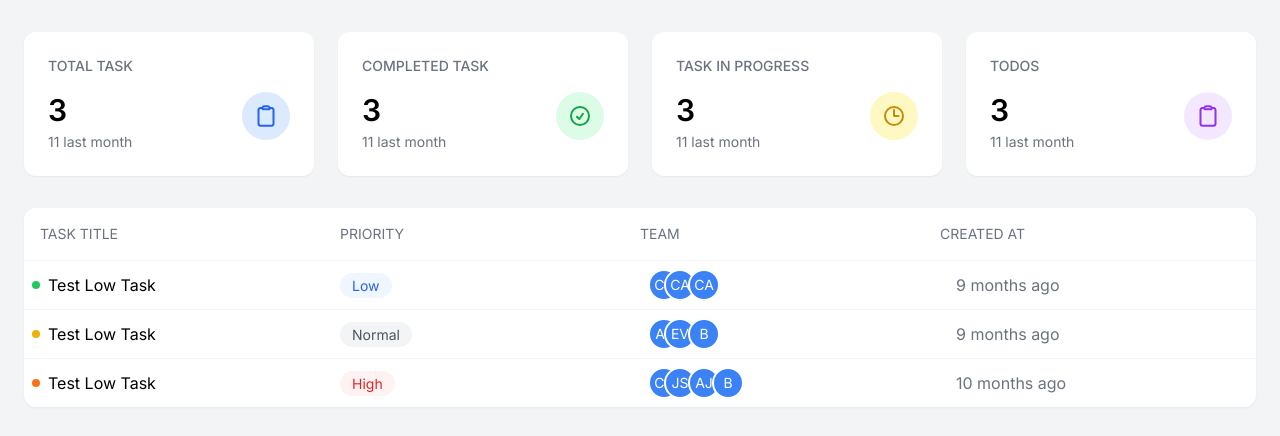
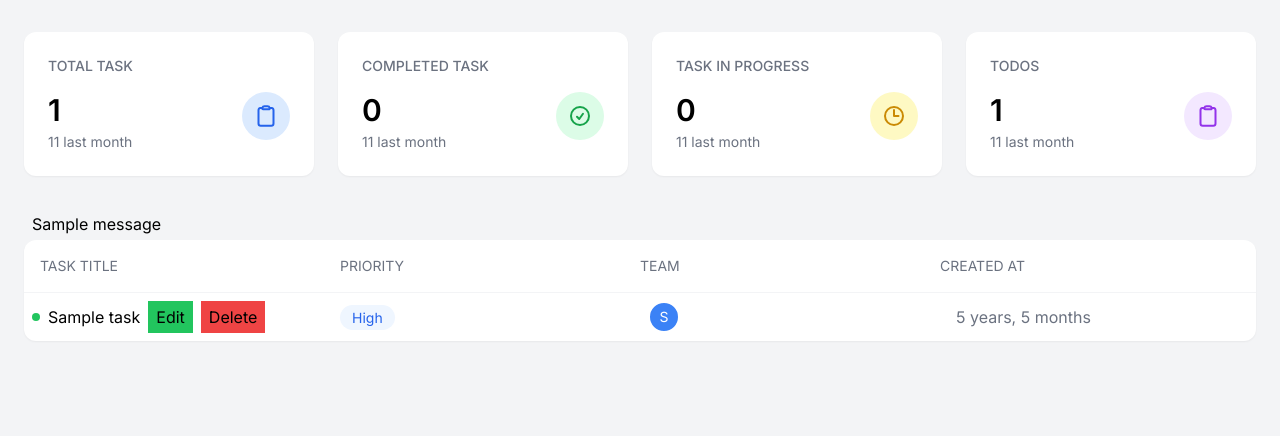
Before and after one commit to tn592/task-management-django, a Django app: page /tasks/manager_dashboard/ in a window 1280 px wide. Shown: the part 64-500 px from the top of the page. Run offline with Django 5.2, Linux system fonts and the light colour scheme; tables that the repository leaves empty hold one stand-in row (values such as "Sample post"); one stand-in notice (Sample message) is shown.

Commit message:
module-8

```diff
--- a/populate_db.py
+++ b/populate_db.py
@@ -51,7 +51,6 @@ def populate_db():
     for task in tasks:
         TaskDetail.objects.create(
             task=task,
-            assigned_to=", ".join([emp.name for emp in task.assigned_to.all()]),
             priority=random.choice(["H", "M", "L"]),
             notes=fake.paragraph(),
         )
--- a/static/css/output.css
+++ b/static/css/output.css
@@ -863,11 +863,6 @@ video {
   background-color: rgb(34 197 94 / var(--tw-bg-opacity, 1));
 }
 
-.bg-orange-500 {
-  --tw-bg-opacity: 1;
-  background-color: rgb(249 115 22 / var(--tw-bg-opacity, 1));
-}
-
 .bg-purple-100 {
   --tw-bg-opacity: 1;
   background-color: rgb(243 232 255 / var(--tw-bg-opacity, 1));
@@ -886,6 +881,11 @@ video {
 .bg-red-500 {
   --tw-bg-opacity: 1;
   background-color: rgb(239 68 68 / var(--tw-bg-opacity, 1));
+}
+
+.bg-rose-500 {
+  --tw-bg-opacity: 1;
+  background-color: rgb(244 63 94 / var(--tw-bg-opacity, 1));
 }
 
 .bg-rose-600 {
@@ -922,6 +922,11 @@ video {
 
 .p-6 {
   padding: 1.5rem;
+}
+
+.px-2 {
+  padding-left: 0.5rem;
+  padding-right: 0.5rem;
 }
 
 .px-3 {
--- a/tasks/models.py
+++ b/tasks/models.py
@@ -43,7 +43,7 @@ class TaskDetail(models.Model):
     PRIORITY_OPTIONS = (("HIGH", "High"), ("MEDIUM", "Medium"), ("LOW", "Low"))
     # std_id = models.CharField(max_length=200, primary_key=True)
     task = models.OneToOneField(Task, on_delete=models.CASCADE, related_name="details")
-    assigned_to = models.CharField(max_length=100)
+    # assigned_to = models.CharField(max_length=100)
     priority = models.CharField(max_length=6, choices=PRIORITY_OPTIONS, default=LOW)
     notes = models.TextField(blank=True, null=True)
 
--- a/tasks/templates/dashboard/dashboard.html
+++ b/tasks/templates/dashboard/dashboard.html
@@ -13,7 +13,7 @@
 			href="https://fonts.googleapis.com/css2?family=Inter:ital,opsz,wght@0,14..32,100..900;1,14..32,100..900&display=swap"
 			rel="stylesheet"
 		/>
-		<link rel="stylesheet" href="{% static "css/output.css" %}">
+		<link rel="stylesheet" href="{% static 'css/output.css' %}">
 		<style>
 			body {
 				font-family: "Inter", sans-serif;
@@ -53,13 +53,14 @@
 				{% comment %} Stats Grid {% endcomment %}
 				<div class="grid grid-cols-4 gap-6 mb-8">
 					{% comment %} Total Task {% endcomment %}
+					<a href=" {% url 'manager_dashboard' %}">
 						<div class="bg-white rounded-xl p-6 shadow-sm">
 							<h3 class="text-sm font-medium text-gray-500 mb-4">
 								TOTAL TASK
 							</h3>
 							<div class="flex justify-between items-start">
 								<div>
-								<p class="text-3xl font-semibold mb-1">3</p>
+									<p class="text-3xl font-semibold mb-1">{{counts.total}}</p>
 									<p class="text-gray-500 text-sm">
 										11 last month
 									</p>
@@ -82,14 +83,16 @@
 								</div>
 							</div>
 						</div>
+					</a>
 					{% comment %} Completed Task {% endcomment %}
+					<a href=" {% url 'manager_dashboard' %}?type=completed">
 						<div class="bg-white rounded-xl p-6 shadow-sm">
 							<h3 class="text-sm font-medium text-gray-500 mb-4">
 								COMPLETED TASK
 							</h3>
 							<div class="flex justify-between items-start">
 								<div>
-								<p class="text-3xl font-semibold mb-1">3</p>
+									<p class="text-3xl font-semibold mb-1">{{counts.completed}}</p>
 									<p class="text-gray-500 text-sm">
 										11 last month
 									</p>
@@ -112,14 +115,16 @@
 								</div>
 							</div>
 						</div>
+					</a>
 					{% comment %} Task in Progress {% endcomment %}
+					<a href="{% url 'manager_dashboard' %}?type=in_progress">
 						<div class="bg-white rounded-xl p-6 shadow-sm">
 							<h3 class="text-sm font-medium text-gray-500 mb-4">
 								TASK IN PROGRESS
 							</h3>
 							<div class="flex justify-between items-start">
 								<div>
-								<p class="text-3xl font-semibold mb-1">3</p>
+									<p class="text-3xl font-semibold mb-1">{{counts.in_progress}}</p>
 									<p class="text-gray-500 text-sm">
 										11 last month
 									</p>
@@ -142,14 +147,16 @@
 								</div>
 							</div>
 						</div>
+					</a>
 					{% comment %} TODOS {% endcomment %}
+					<a href="{% url 'manager_dashboard' %}?type=pending">
 						<div class="bg-white rounded-xl p-6 shadow-sm">
 							<h3 class="text-sm font-medium text-gray-500 mb-4">
 								TODOS
 							</h3>
 							<div class="flex justify-between items-start">
 								<div>
-								<p class="text-3xl font-semibold mb-1">3</p>
+									<p class="text-3xl font-semibold mb-1">{{counts.pending}}</p>
 									<p class="text-gray-500 text-sm">
 										11 last month
 									</p>
@@ -172,6 +179,14 @@
 								</div>
 							</div>
 						</div>
+					</a>
+				</div>
+				<div>
+			{% if messages %}
+				{% for message in messages %}
+					<div class="px-2 py-1 {% if message.tags == 'error' %} bg-red-500 {% endif %} "> {{message}} </div>
+				{% endfor %}
+			{% endif %}
 		</div>
 				{% block tasks %} {% endblock tasks %}
 			</main>
--- a/tasks/templates/dashboard/manager-dashboard.html
+++ b/tasks/templates/dashboard/manager-dashboard.html
@@ -12,121 +12,39 @@
 	</div>
 	<div class="divide-y divide-gray-100">
 		{% comment %} Task Items 1st row {% endcomment %}
-		<div class="grid grid-cols-4 p-2 gap-4 items-center">
+		{% for task in tasks %}
+			<div class="grid grid-cols-4 p-2 gap-4 items-center">
 			<div class="flex items-center gap-2">
 				<div class="w-2 h-2 bg-green-500 rounded-full"></div>
-				<div>
-					<span>Test Low Task</span>
-				</div>
+				<span>{{task.title}}</span>
+					<a href="{% url 'update_task' task.id %}" class="px-2 py-1 bg-green-500">Edit</a>
+					<form action="{% url 'delete_task' task.id %}" method="POST">
+						{% csrf_token %}
+						<button type="submit" class="px-2 py-1 bg-red-500">Delete</button>
+					</form>
 			</div>
 			<div>
 				<span
 					class="px-3 py-1 rounded-full bg-blue-50 text-blue-600 text-sm"
-					>Low</span
+					>{{task.details.get_priority_display}}</span
 				>
 			</div>
 			<div>
 				<div class="flex -space-x-2">
-					<div
+					{% for emp in task.assigned_to.all %}
+						<div
 						class="w-8 h-8 rounded-full bg-blue-500 flex items-center justify-center text-white text-sm border-2 border-white"
 					>
-						CA
+						{{emp.name|slice:':1'}}
 					</div>
-					<div
-						class="w-8 h-8 rounded-full bg-blue-500 flex items-center justify-center text-white text-sm border-2 border-white"
-					>
-						CA
-					</div>
-					<div
-						class="w-8 h-8 rounded-full bg-blue-500 flex items-center justify-center text-white text-sm border-2 border-white"
-					>
-						CA
-					</div>
+					{% endfor %}
 				</div>
 			</div>
 			<div>
-				<span class="text-gray-500">9 months ago</span>
+				<span class="text-gray-500">{{task.created_at|timesince}}</span>
 			</div>
 		</div>
-		{% comment %} Task Items 2nd row {% endcomment %}
-		<div class="grid grid-cols-4 p-2 gap-4 items-center">
-			<div class="flex items-center gap-2">
-				<div class="w-2 h-2 bg-yellow-500 rounded-full"></div>
-				<div>
-					<span>Test Low Task</span>
-				</div>
-			</div>
-			<div>
-				<span
-					class="px-3 py-1 rounded-full bg-gray-100 text-gray-600 text-sm"
-					>Normal</span
-				>
-			</div>
-			<div>
-				<div class="flex -space-x-2">
-					<div
-						class="w-8 h-8 rounded-full bg-blue-500 flex items-center justify-center text-white text-sm border-2 border-white"
-					>
-						AJ
-					</div>
-					<div
-						class="w-8 h-8 rounded-full bg-blue-500 flex items-center justify-center text-white text-sm border-2 border-white"
-					>
-						EV
-					</div>
-					<div
-						class="w-8 h-8 rounded-full bg-blue-500 flex items-center justify-center text-white text-sm border-2 border-white"
-					>
-						B
-					</div>
-				</div>
-			</div>
-			<div>
-				<span class="text-gray-500">9 months ago</span>
-			</div>
-		</div>
-		{% comment %} Task Items 3rd row {% endcomment %}
-		<div class="grid grid-cols-4 p-2 gap-4 items-center">
-			<div class="flex items-center gap-2">
-				<div class="w-2 h-2 bg-orange-500 rounded-full"></div>
-				<div>
-					<span>Test Low Task</span>
-				</div>
-			</div>
-			<div>
-				<span
-					class="px-3 py-1 rounded-full bg-red-50 text-red-600 text-sm"
-					>High</span
-				>
-			</div>
-			<div>
-				<div class="flex -space-x-2">
-					<div
-						class="w-8 h-8 rounded-full bg-blue-500 flex items-center justify-center text-white text-sm border-2 border-white"
-					>
-						CA
-					</div>
-					<div
-						class="w-8 h-8 rounded-full bg-blue-500 flex items-center justify-center text-white text-sm border-2 border-white"
-					>
-						JS
-					</div>
-					<div
-						class="w-8 h-8 rounded-full bg-blue-500 flex items-center justify-center text-white text-sm border-2 border-white"
-					>
-						AJ
-					</div>
-					<div
-						class="w-8 h-8 rounded-full bg-blue-500 flex items-center justify-center text-white text-sm border-2 border-white"
-					>
-						B
-					</div>
-				</div>
-			</div>
-			<div>
-				<span class="text-gray-500">10 months ago</span>
-			</div>
-		</div>
+		{% endfor %}
 	</div>
 </div>
 {% endblock tasks %}
--- a/tasks/urls.py
+++ b/tasks/urls.py
@@ -1,10 +1,11 @@
 from django.urls import path
-from tasks.views import manager_dashboard, test, user_dashboard, create_task, view_task
+from tasks.views import delete_task, manager_dashboard, update_task,user_dashboard, create_task, view_task
 
 urlpatterns = [
-    path("manager_dashboard/", manager_dashboard),
+    path("manager_dashboard/", manager_dashboard, name="manager_dashboard"),
     path("user_dashboard/", user_dashboard),
-    path("test/", test),
-    path("create_task/", create_task),
+    path("create_task/", create_task, name="create_task"),
     path("view_task/", view_task),
+    path("update_task/<int:id>/", update_task, name="update_task"),
+    path("delete_task/<int:id>/", delete_task, name="delete_task"),
 ]
--- a/tasks/views.py
+++ b/tasks/views.py
@@ -1,100 +1,102 @@
+from django.contrib import messages
 from django.db.models.aggregates import Count
-from django.shortcuts import render
+from django.shortcuts import redirect, render
 from django.http import HttpResponse
-
-from tasks.forms import TaskForm, TaskModelForm
+from tasks.forms import TaskDetailModelForm, TaskForm, TaskModelForm
 from tasks.models import Project, Task, Employee, TaskDetail
 from datetime import date
 from django.db.models import Q
 
 def manager_dashboard(request):
-    return render(request, "dashboard/manager-dashboard.html")
+    type= request.GET.get('type', 'all')
+    # print(request.GET)
+    # tasks = Task.objects.select_related('details').prefetch_related('assigned_to').all()
+    base_query = Task.objects.select_related('details').prefetch_related('assigned_to')
+    # total_tasks = tasks.count()
+    # completed_tasks = Task.objects.filter(status='COMPLETED').count()
+    # task_in_progress = Task.objects.filter(status='IN_PROGRESS').count()
+    # pending_tasks = Task.objects.filter(status='PENDING').count()
+    counts = Task.objects.aggregate(
+        total=Count('id'),
+        completed=Count('id',filter=Q(status='COMPLETED')),
+        in_progress=Count('id',filter=Q(status='IN_PROGRESS')),
+        pending=Count('id',filter=Q(status='PENDING'))
+        )
+    # Retriving task data
+    if type=='completed':
+        tasks = base_query.filter(status="COMPLETED")
+    elif type=='in_progress':
+        tasks = base_query.filter(status="IN_PROGRESS")
+    elif type=='pending':
+        tasks = base_query.filter(status="PENDING")
+    else:
+        tasks = base_query.all()
+
+    context = {
+        "tasks": tasks,
+        "counts":counts
+    }
+    return render(request, "dashboard/manager-dashboard.html", context)
 
 
 def user_dashboard(request):
     return render(request, "dashboard/user-dashboard.html")
 
 
-def test(request):
-    names = ["Kyo", "Ishikaowa", "Loid", "Satoru"]
-    count = 0
-    for n in names:
-        count += 1
-    context = {"name": names, "age": 23, "count": count}
-    return render(request, "test.html", context)
-
 
 def create_task(request):
     employees = Employee.objects.all()
-    form = TaskModelForm()  # For GET
+    task_form = TaskModelForm()
+    task_detail_form = TaskDetailModelForm()
+    if request.method == "POST":
+        task_form = TaskModelForm(request.POST)
+        task_detail_form = TaskDetailModelForm(request.POST)
+        if task_form.is_valid() and task_detail_form.is_valid():
+            task = task_form.save()
+            task_detail = task_detail_form.save(commit=False)
+            task_detail.task = task
+            task_detail.save()
+            messages.success(request, "Task Created Successfully")
+            return redirect(
+                'create_task'
+            )
+
+    context = {"task_form": task_form, "task_detail_form": task_detail_form}
+    return render(request, "task_form.html", context)
+
+def update_task(request, id):
+    task = Task.objects.get(id=id)
+    task_form = TaskModelForm(instance=task)
+    if task.details:
+        task_detail_form = TaskDetailModelForm(instance=task.details)
 
     if request.method == "POST":
-        form = TaskModelForm(request.POST)
-        if form.is_valid():
-            """For Model Form Data"""
-            print(form)
-            form.save()
-            return render(
-                request,
-                "task_form.html",
-                {"form": form, "message": "task added successfully"},
+        task_form = TaskModelForm(request.POST, instance=task)
+        task_detail_form = TaskDetailModelForm(request.POST, instance=task.details)
+        if task_form.is_valid() and task_detail_form.is_valid():
+            task = task_form.save()
+            task_detail = task_detail_form.save(commit=False)
+            task_detail.task = task
+            task_detail.save()
+            messages.success(request, "Task Updated Successfully")
+            return redirect(
+                'update_task', id
             )
-            """For Django Form Data"""
-            # data = form.cleaned_data
-            # title = data.get("title")
-            # description = data.get("description")
-            # due_date = data.get("due_date")
-            # assigned_to = data.get("assigned_to")  # list [1,2,3]
 
-            # task = Task.objects.create(
-            #     title=title, description=description, due_date=due_date
-            # )
-            # # Assign employee to tasks
-            # for emp_id in assigned_to:
-            #     employee = Employee.objects.get(id=emp_id)
-            #     task.assigned_to.add(employee)
-            # return HttpResponse("Task added successfully")
-
-    context = {"form": form}
+    context = {"task_form": task_form, "task_detail_form": task_detail_form}
     return render(request, "task_form.html", context)
 
+def delete_task(request, id):
+    if request.method == 'POST':
+        task = Task.objects.get(id=id)
+        task.delete()
+        messages.success(request, 'Task Deleted Successfully')
+        return redirect(manager_dashboard)
+    else:
+        messages.error(request, "something went wrong")
+        return redirect(manager_dashboard)
 
 def view_task(request):
-    # retrive all date from tasks model
-    # tasks = Task.objects.all()
-    # retrive a specific task
-    # task_3 = Task.objects.get(pk=1)
-    # # fetch the first task
-    # first_task = Task.objects.first()
-    # # show the task that are pending
-    # pending_task = Task.objects.filter(status="PENDING")
-    # # show the task which due date is today
-    # task = Task.objects.filter(due_date=date.today())
-    # # show the task whose priority is not low
-    # tp = TaskDetail.objects.exclude(priority='L')
-
-    # show the task that contain word "Paper" and status PENDING
-    # tasks = Task.objects.filter(title__icontains='c', status='PENDING')
-
-    # show the task which are pending or in-progress
-    # tasks = Task.objects.filter(Q(status = "PENDING") | Q(status = "IN_PROGRESS"))
-    # tasks = Task.objects.filter(title = "Cloudy").exists()
-
-    # select_related (ForeignKey, OneToOneField)
-    # tasks =Task.objects.all()
-    # tasks = Task.objects.select_related('details').all()
-    # tasks = TaskDetail.objects.select_related('task').all()
-    # tasks = Task.objects.select_related('project').all()
-    # prefetch_related (reverse foreign key and manytomany)
-    # tasks = Project.objects.prefetch_related('projects').all()
-    # tasks = Task.objects.prefetch_related('assigned_to').all()
-
-    # return render(
-    #     request,
-    #     "show_task.html",
-    #     {"tasks": tasks}
-    # )
-    # task_count = Task.objects.aggregate(num_task=Count('id'))
     projects = Project.objects.annotate(num_task=Count('task')).order_by('num_task')
     return render(
         request,
```
Also changed, not shown: tasks/forms.py (+10 -1 lines), tasks/templates/task_form.html (+7 -4 lines), tasks/migrations/0003_remove_taskdetail_assigned_to.py (added). Lines whose indentation alone changed are shown as unchanged.
